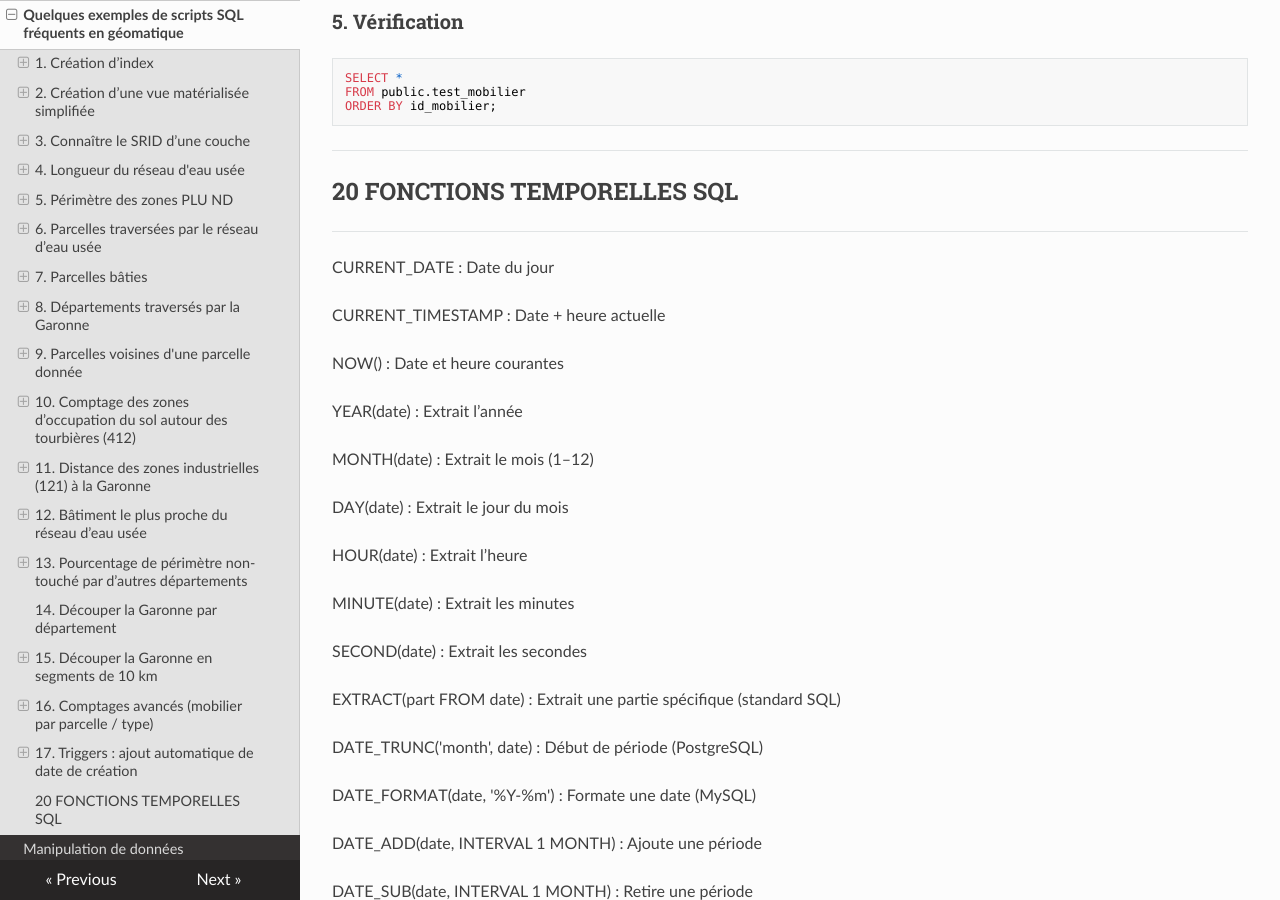
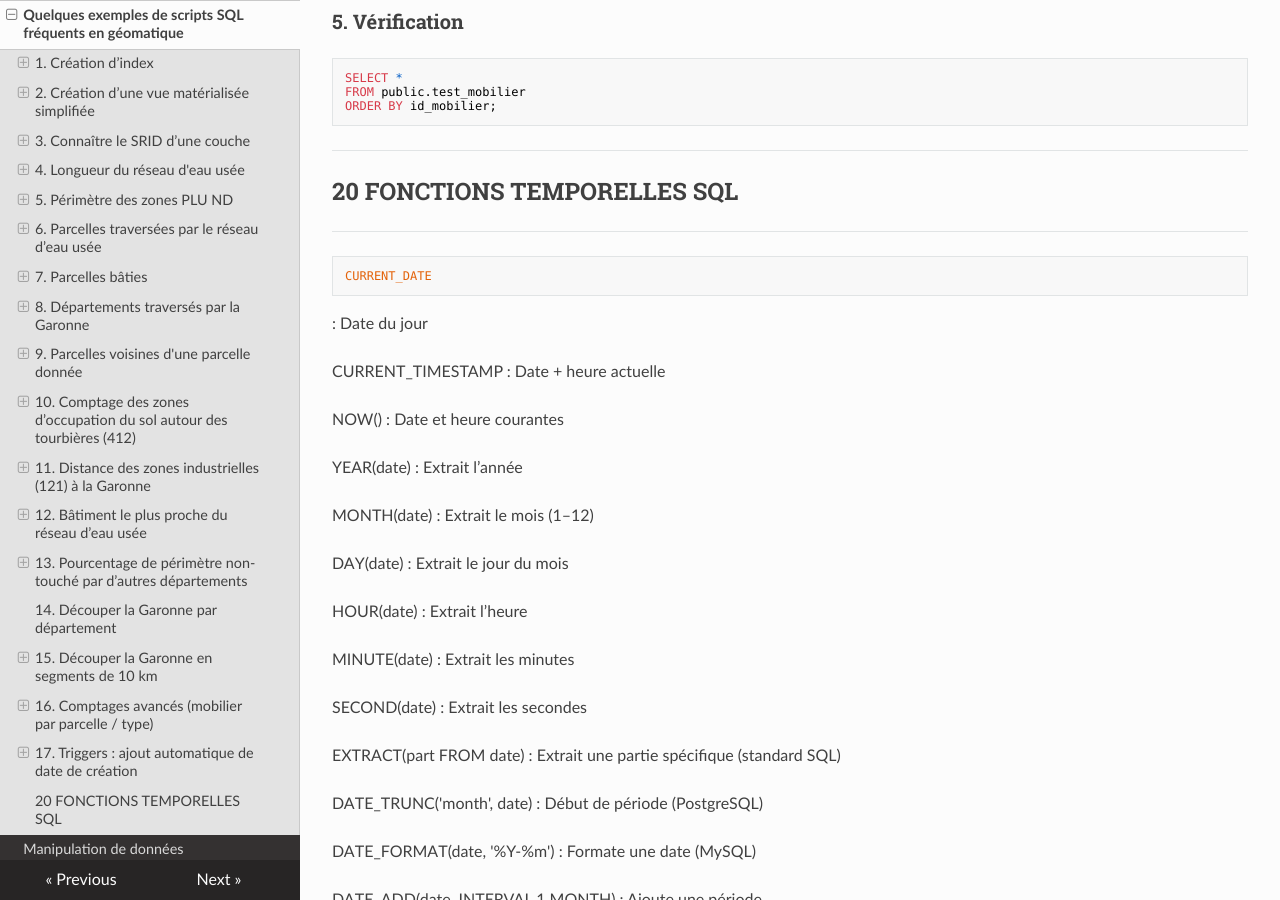
Before and after one commit to abdou123-guene/Site_de_documentation_geomatique, an MkDocs documentation site: the page built from docs/abdou_julien_base_de_donnees.md, in a window 1280 px wide and 900 px high, scrolled down 10060 px. Built offline with MkDocs 1.6.1, drawn with Linux system fonts in a browser that asks for light colours; nearby versions of some CDN libraries.

Commit message:
Update abdou_julien_base_de_donnees.md

````diff
--- a/docs/abdou_julien_base_de_donnees.md
+++ b/docs/abdou_julien_base_de_donnees.md
@@ -454,7 +454,10 @@ ORDER BY id_mobilier;
 -----------------------------------------------------------
 ## 20 FONCTIONS TEMPORELLES SQL
 -----------------------------------------------------------
-CURRENT_DATE : Date du jour
+```sql
+CURRENT_DATE
+```
+: Date du jour
 
 CURRENT_TIMESTAMP : Date + heure actuelle
 
````
